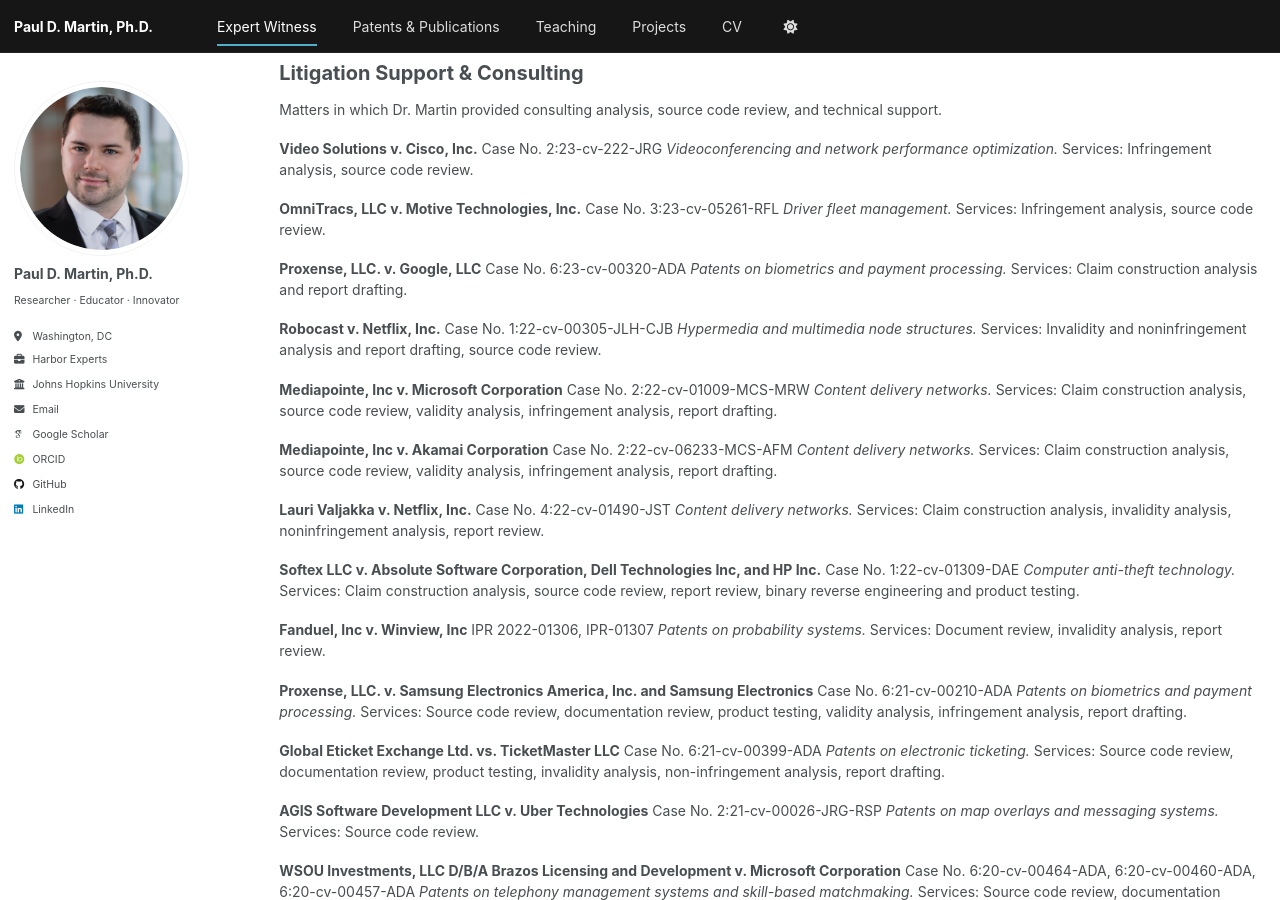
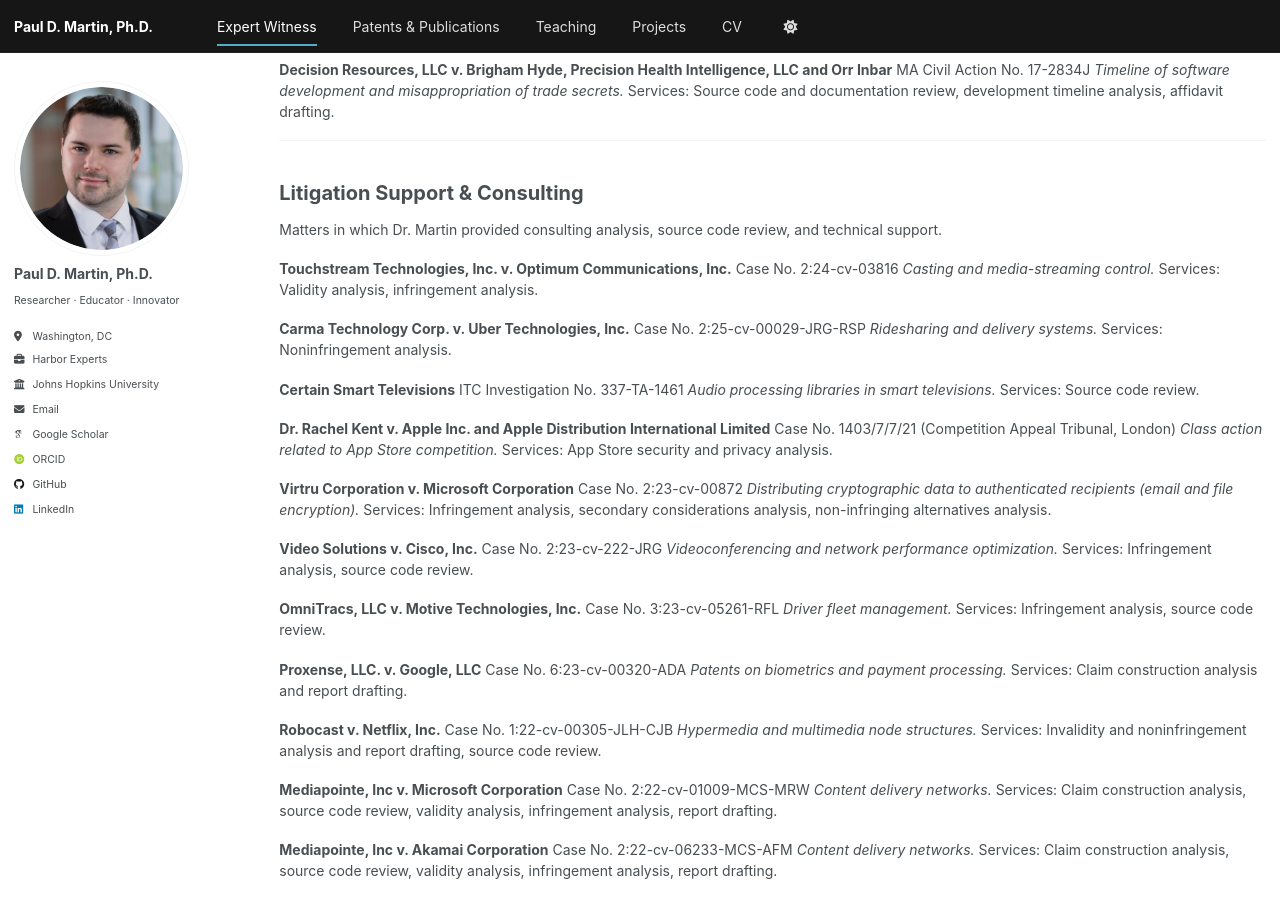
Before and after one commit to pauldmartinphd/pauldmartinphd.github.io, a Jekyll site: the page built from _pages/expert-witness-engagements.md, in a window 1280 px wide and 900 px high, scrolled down 1231 px. Built offline with Jekyll 4.4.1, drawn with Linux system fonts in a browser that asks for light colours; some web fonts are replaced; some of the changed text lies outside the part shown.

Commit message:
Add two report matters and five consulting matters; add client; update CV PDF

```diff
--- a/_pages/expert-witness-engagements.md
+++ b/_pages/expert-witness-engagements.md
@@ -15,6 +15,16 @@
 ## Reports & Declarations {#reports}
 
 Matters in which Dr. Martin was retained as a testifying expert and prepared reports, declarations, or affidavits.
+
+**CITI v. WellSpan Health and Triyam**
+Case No. 1:25-cv-01551-KMN
+*Trade secrets and contractual disputes involving electronic health record (EHR) software.*
+Services: Source code review, expert report drafting.
+
+**SerpApi, LLC v. Zilvinas Kucinskas and SearchApi LLC**
+Case No. 1:26-cv-00143
+*Alleged trade secret misappropriation and copyright infringement involving web-scraping and search-results API software.*
+Services: Source code review, expert report drafting.
 
 **Bayerische Motoren Werke Aktiengesellschaft v. Onesta IP, LLC**
 Case No. 6:2025-cv-00581
@@ -91,6 +101,31 @@
 ## Litigation Support & Consulting {#consulting}
 
 Matters in which Dr. Martin provided consulting analysis, source code review, and technical support.
+
+**Touchstream Technologies, Inc. v. Optimum Communications, Inc.**
+Case No. 2:24-cv-03816
+*Casting and media-streaming control.*
+Services: Validity analysis, infringement analysis.
+
+**Carma Technology Corp. v. Uber Technologies, Inc.**
+Case No. 2:25-cv-00029-JRG-RSP
+*Ridesharing and delivery systems.*
+Services: Noninfringement analysis.
+
+**Certain Smart Televisions**
+ITC Investigation No. 337-TA-1461
+*Audio processing libraries in smart televisions.*
+Services: Source code review.
+
+**Dr. Rachel Kent v. Apple Inc. and Apple Distribution International Limited**
+Case No. 1403/7/7/21 (Competition Appeal Tribunal, London)
+*Class action related to App Store competition.*
+Services: App Store security and privacy analysis.
+
+**Virtru Corporation v. Microsoft Corporation**
+Case No. 2:23-cv-00872
+*Distributing cryptographic data to authenticated recipients (email and file encryption).*
+Services: Infringement analysis, secondary considerations analysis, non-infringing alternatives analysis.
 
 **Video Solutions v. Cisco, Inc.**
 Case No. 2:23-cv-222-JRG
```
Also changed, not shown: _pages/cv.md (+1 -1 lines), 1 other file.
